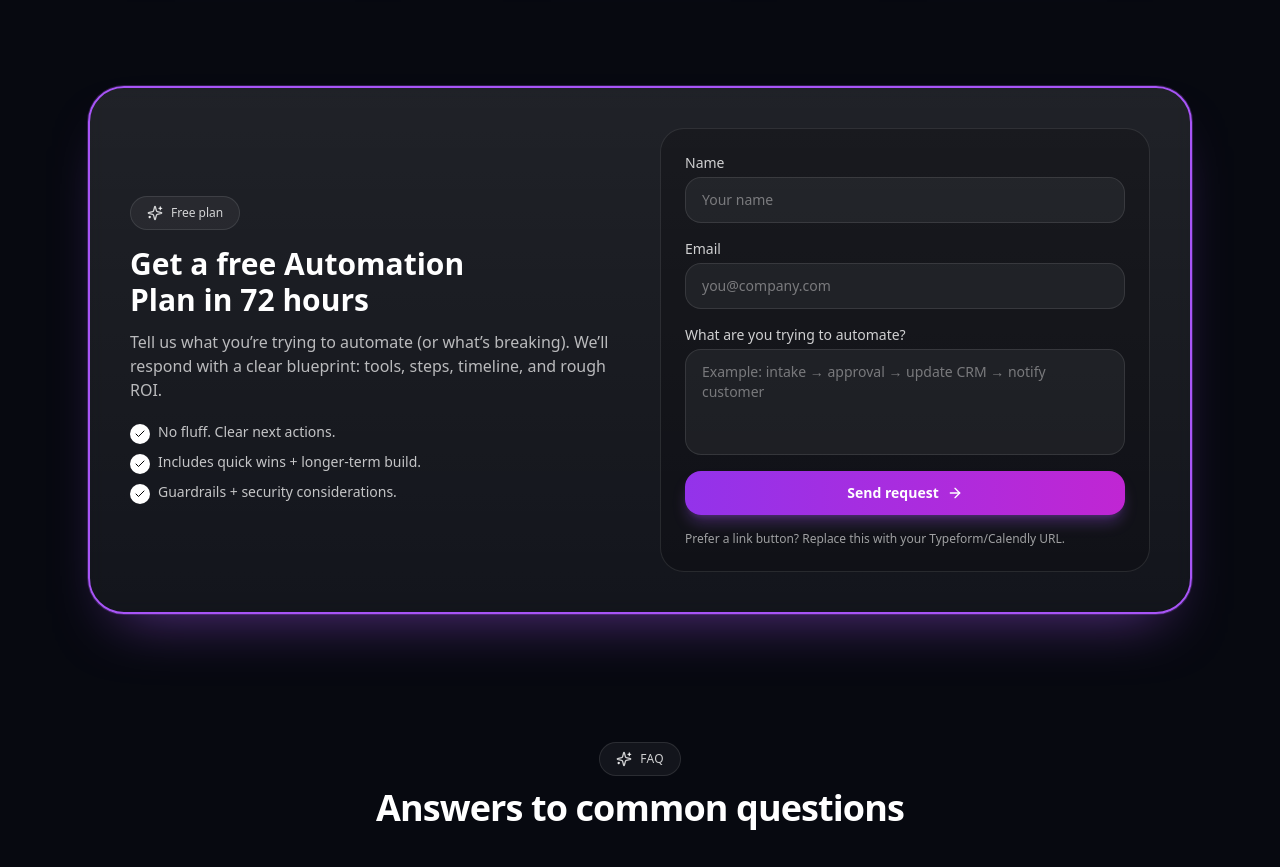
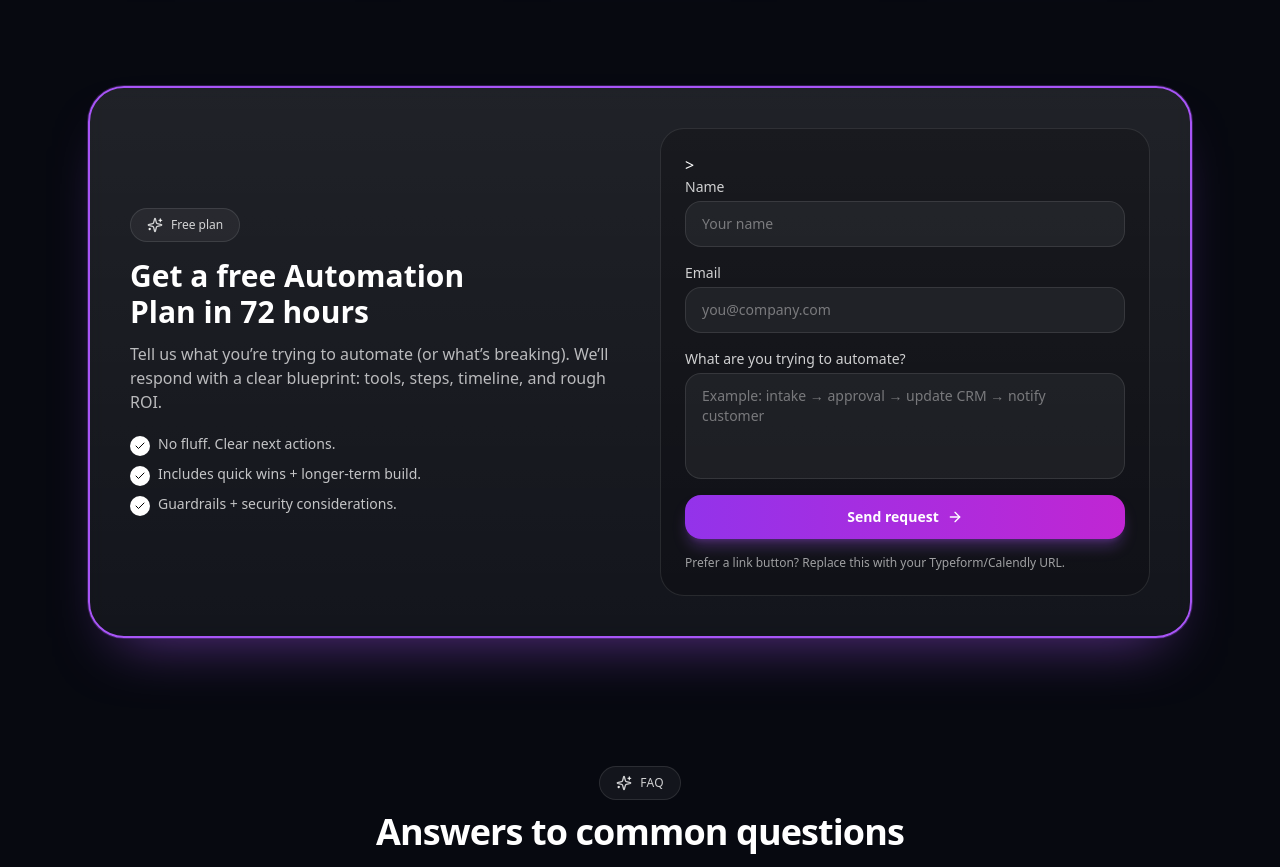
Before and after one commit to PayrocDSpatz/dasdigitalwebsite2, a Next.js app: page / in a window 1280 px wide. Shown: the part 2740-3607 px from the top of the page. Built offline with nearby package versions, Linux system fonts and the light colour scheme.

Commit message:
Update page.jsx

```diff
--- a/app/page.jsx
+++ b/app/page.jsx
@@ -316,11 +316,13 @@ export default function Page() {
               </div>
 
               <form
-                className="rounded-3xl border border-white/10 bg-black/20 p-6"
-                onSubmit={(e) => {
-                  e.preventDefault();
-                  alert("Hook this form to Typeform/HubSpot/Webflow/Next API route. (This is a template.)");
-                }}
+
+  action="https://formspree.io/f/mjgggdbg"
+  method="POST"
+  className="rounded-3xl border border-white/10 bg-black/20 p-6"
+>
+<input type="hidden" name="_subject" value="New Automation Plan Request" />
+
               >
                 <div className="grid gap-4">
                   <label className="grid gap-1 text-sm">
```
